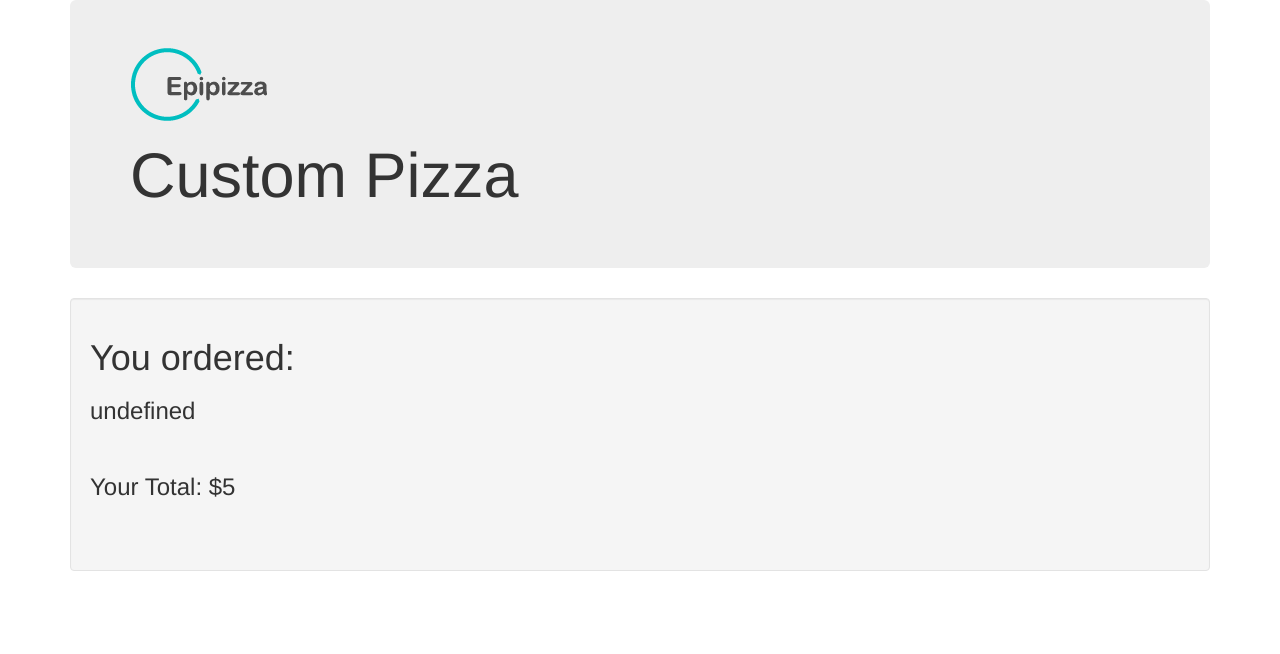
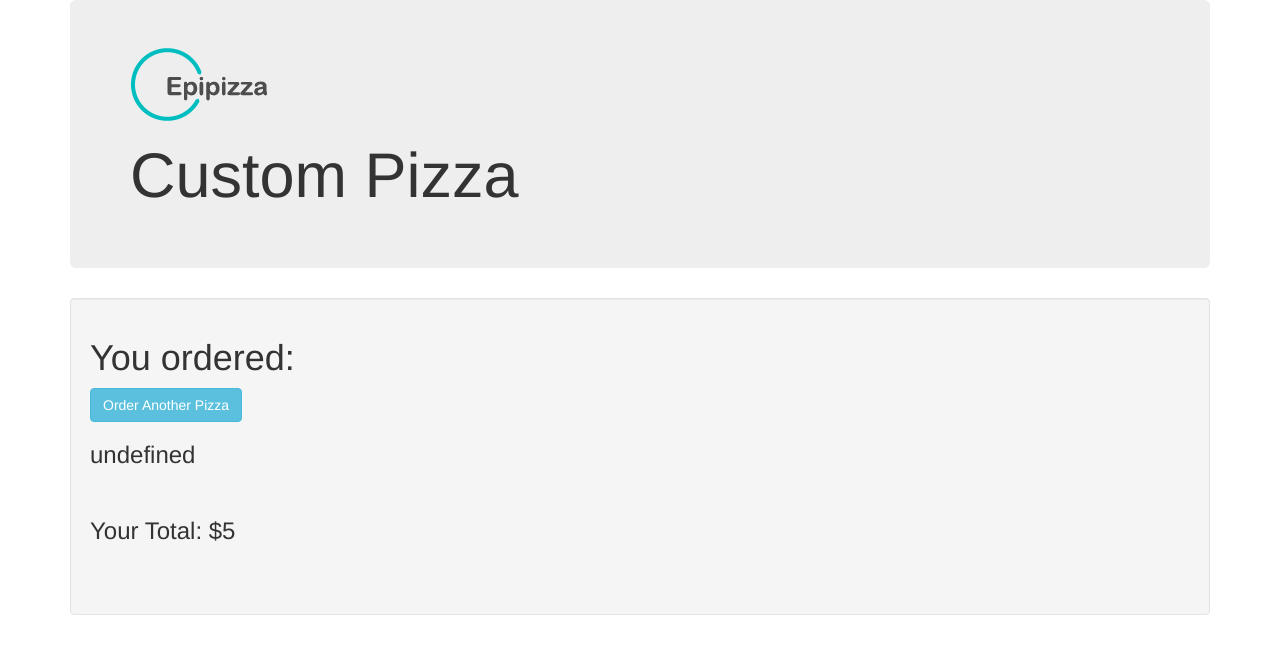
Before and after one commit to craigwann/pizza, a plain HTML site: page index.html in a window 1280 px wide. Both pictures are taken after a click on the button "Order Pizza". Drawn offline with Linux system fonts and the light colour scheme.

Commit message:
add another pizza order button, reload page

```diff
--- a/index.html
+++ b/index.html
@@ -73,7 +73,7 @@
             <div class="col-md-4">
               <div class="well">
                 <button class="btn btn-primary" type="submit">Order Pizza</button>
-                <!-- <button id="anotherPizza" class="btn btn-info" type="button">Order Another Pizza</button> -->
+                <button id="anotherPizza" class="btn btn-info" type="button">Order Another Pizza</button>
               </div>
 
             </div>
@@ -85,7 +85,7 @@
 
         <span id="result">
           <h1>You ordered:</h1>
-          <!-- <button id="anotherPizza" class="btn btn-info" type="button">Order Another Pizza</button> -->
+          <button id="anotherPizza" class="btn btn-info" type="button">Order Another Pizza</button>
 
         </span>
         <br>
--- a/js/scripts.js
+++ b/js/scripts.js
@@ -54,5 +54,7 @@ $(document).ready(function(){
 
     $('#OrderForm').hide();
   });
-
+  $("#anotherPizza").click(function() {
+    window.location.reload(false);
+  });
 });
```
